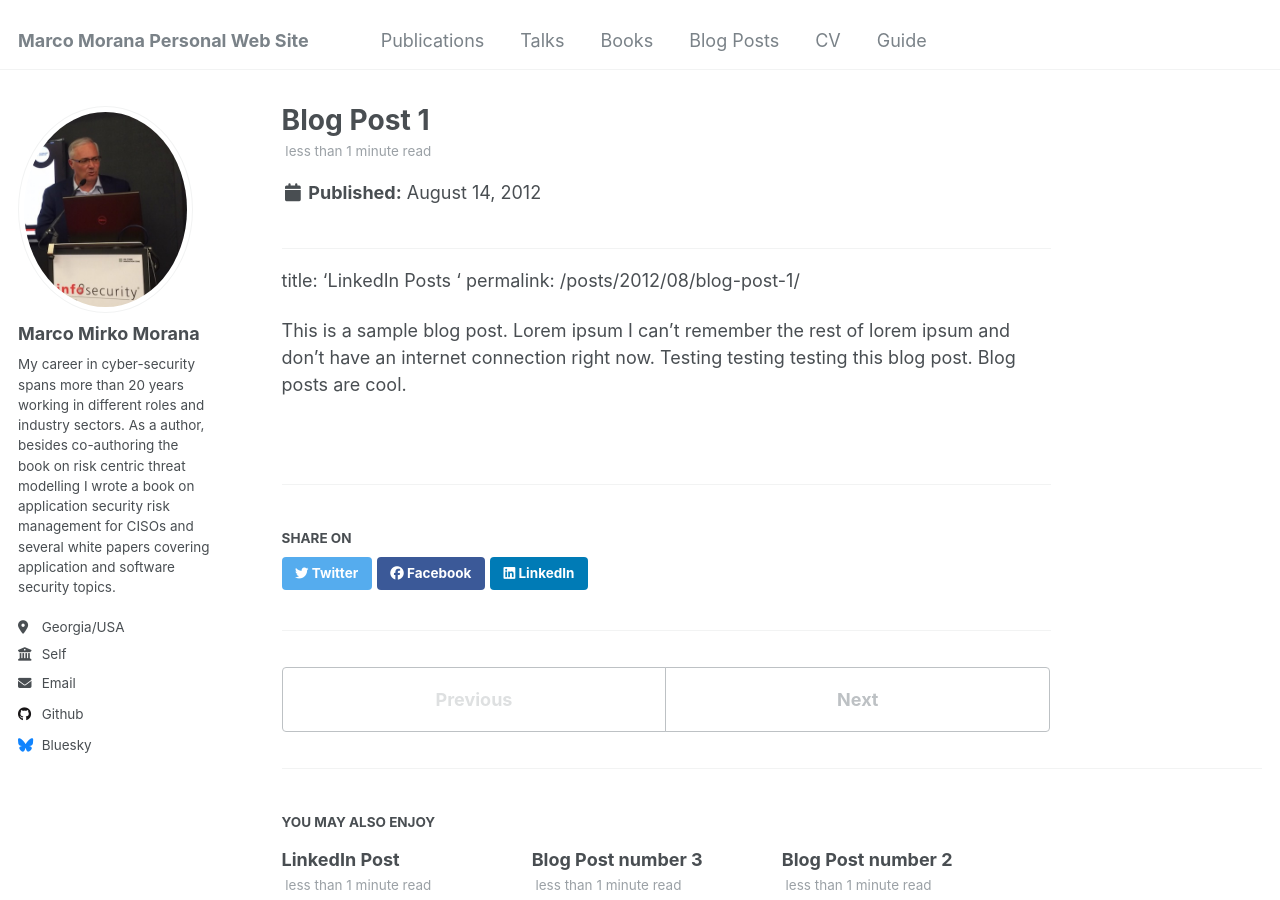
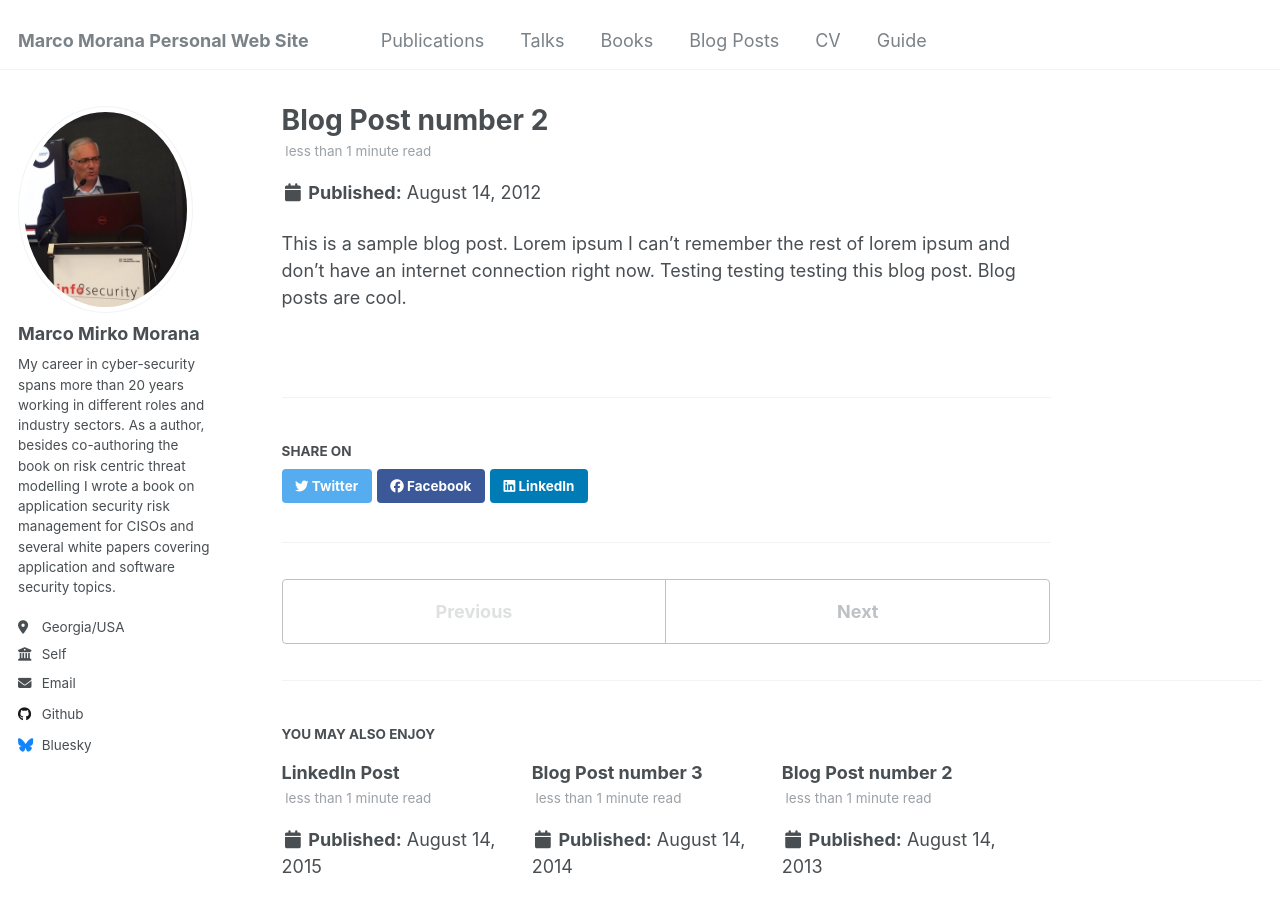
Before and after one commit to mmorana1/marcom, a Jekyll site: the page built from _posts/2012-08-14-blog-post-1.md, in a window 1280 px wide and 900 px high. Built offline with Jekyll 4.4.1, drawn with Linux system fonts in a browser that asks for light colours.

Commit message:
Update 2012-08-14-blog-post-1.md

```diff
--- a/_posts/2012-08-14-blog-post-1.md
+++ b/_posts/2012-08-14-blog-post-1.md
@@ -1,5 +1,8 @@
 ---
-title: 'LinkedIn Posts '
+title: 'Blog Post number 2'
+date: 2012-08-14
 permalink: /posts/2012/08/blog-post-1/
 
+---
+
 This is a sample blog post. Lorem ipsum I can't remember the rest of lorem ipsum and don't have an internet connection right now. Testing testing testing this blog post. Blog posts are cool.
```
